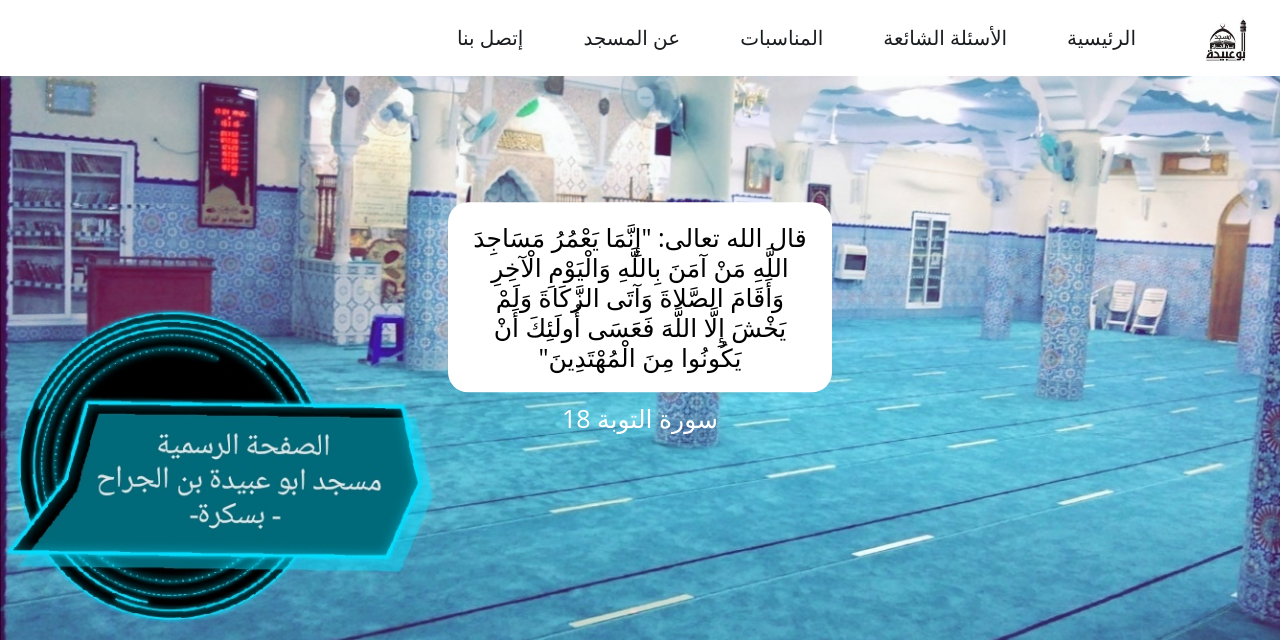
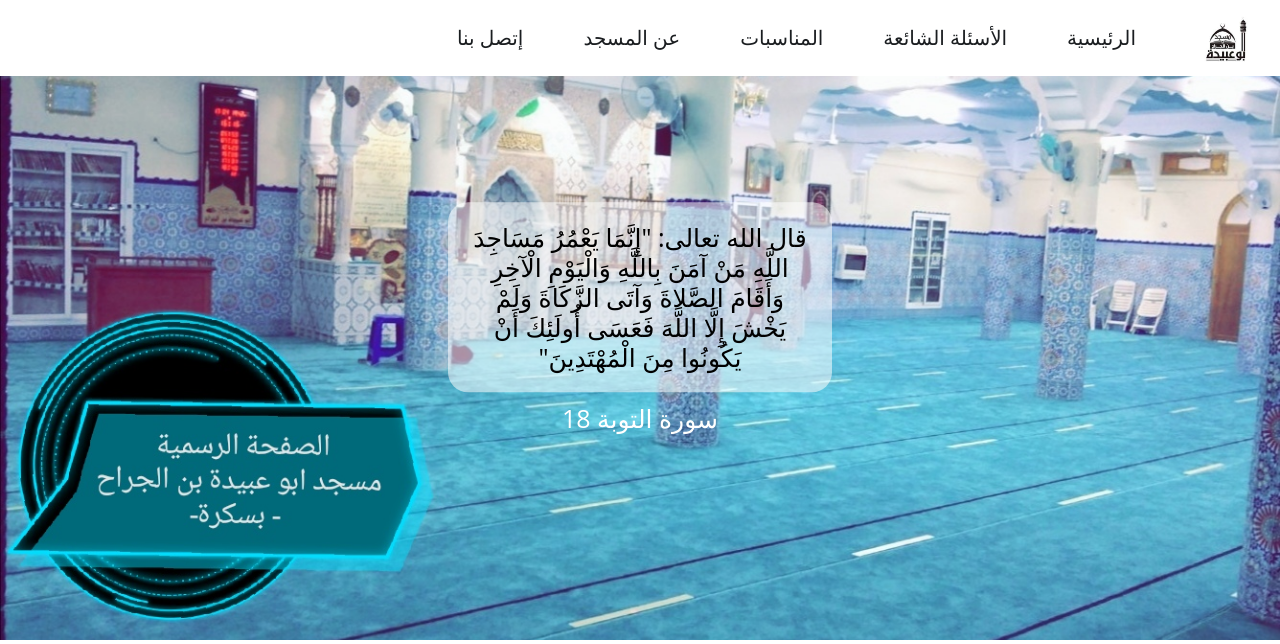
Before and after one commit to SaberHardy/abouObaidaMosque, a Django app: page /about/ in a window 1280 px wide. Shown: the top 644 px of the page. Run offline with Django 5.2, Linux system fonts and the light colour scheme; data comes from the database, SQL or seed files in the repository; some libraries are stand-ins or nearby versions.

Commit message:
opacity to white background

```diff
--- a/static/css/styles.css
+++ b/static/css/styles.css
@@ -177,7 +177,7 @@ nav img {
 .text-box h1 {
     font-size: 25px;
     color: #000;
-    background-color: white;
+    background-color: rgba(255, 255, 255, 0.54);
     padding: 20px;
     border-radius: 20px;
 }
@@ -469,6 +469,8 @@ nav .fa {
 @media (max-width: 620px) {
     .text-box h1 {
         font-size: 18px;
+        background-color: rgba(255, 255, 255, 0.54);
+
     }
 
     .text-box span {
@@ -789,7 +791,7 @@ header {
         font-weight: bolder;
         color: #000;
         background-color: #ffffff;
-        /*padding: 10px;*/
+        background-color: rgba(255, 255, 255, 0.54);
         border-radius: 20px;
     }
 
```
